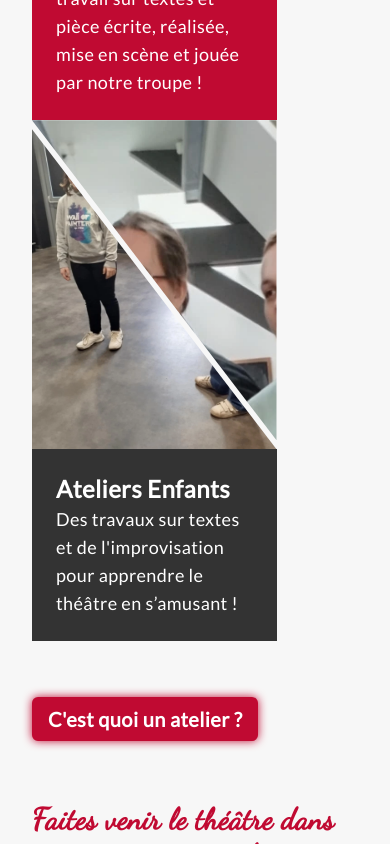
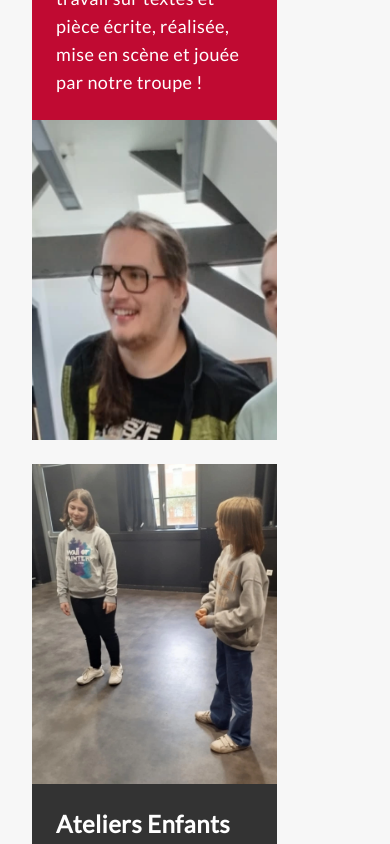
Before and after one commit to Tonyac-create/my-project-lesphenatres, a Next.js app: page / in a window 390 px wide. Shown: the part 2620-3464 px from the top of the page. Built offline with nearby package versions, Linux system fonts and the light colour scheme.

Commit message:
update design activités page home responsive

```diff
--- a/app/components/Home/SectionActivty.tsx
+++ b/app/components/Home/SectionActivty.tsx
@@ -32,7 +32,7 @@ export default function SectionActivty() {
                     className="w-full h-80 object-cover object-center clip-bottom-left"
                 />
             </div>
-            <div className="relative w-3/4 mt-[-335px] mb-8 slide-from-left">
+            <div className="relative w-3/4 md:mt-[-335px] mb-8 slide-from-left">
                 <Image
                     src="/enfant_atelier.webp"
                     width={500}
--- a/app/globals.css
+++ b/app/globals.css
@@ -44,11 +44,21 @@ body {
 }
 
 .clip-bottom-left {
-  clip-path: polygon(0 0, 100% 0, 100% 100%, 0 0);
+  clip-path: none;
 }
 
 .clip-diagonal-right {
-  clip-path: polygon(0 0, 0% 100%, 100% 100%);
+  clip-path: none;
+}
+
+@media (min-width: 768px) {
+  .clip-bottom-left {
+    clip-path: polygon(0 0, 100% 0, 100% 100%, 0 0);
+  }
+
+  .clip-diagonal-right {
+    clip-path: polygon(0 0, 0% 100%, 100% 100%);
+  }
 }
 
 @keyframes slideFromRight {
```
